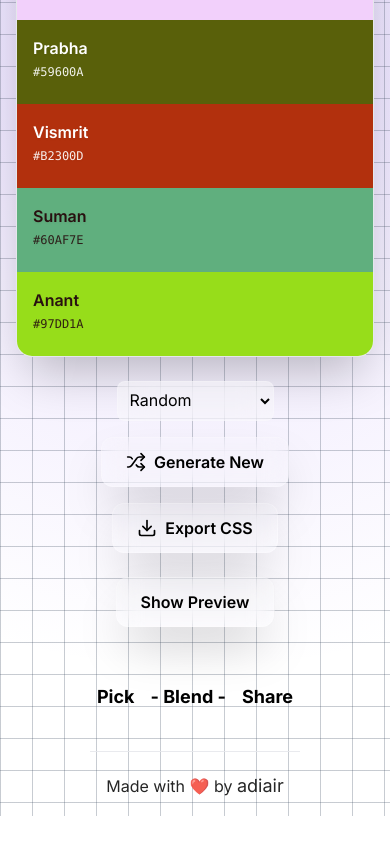
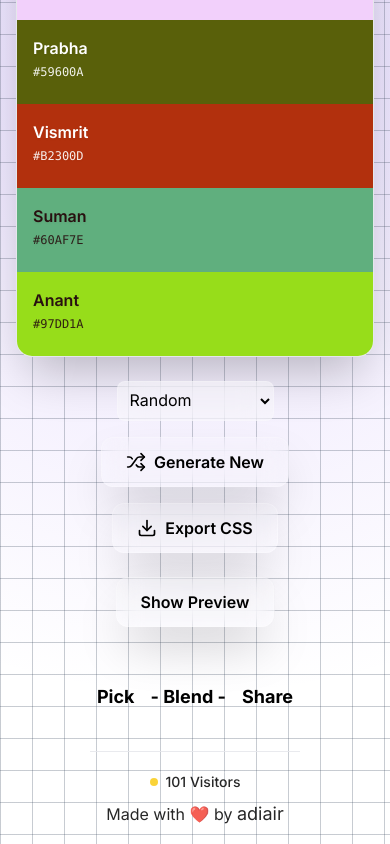
Before and after one commit to adiair/Palette, a Next.js app: page / in a window 390 px wide. Shown: the part 798-1642 px from the top of the page. Before the commit the page ends 1614 px from the top, so only its background shows below. Built offline with nearby package versions, Linux system fonts and the light colour scheme.

Commit message:
live views counter

```diff
--- /dev/null
+++ b/src/app/components/ui/footer-stats.jsx
@@ -0,0 +1,55 @@
+"use client"
+
+import { useState, useEffect } from "react"
+
+export function FooterStats() {
+  const [visitorCount, setVisitorCount] = useState(0)
+  const [currentTime, setCurrentTime] = useState("")
+
+  useEffect(() => {
+    const initializeVisitorCount = () => {
+      const stored = localStorage.getItem("portfolio-visitor-count")
+      const count = stored ? parseInt(stored, 10) : 100 // Start from 100 as base
+      const newCount = count + 1
+      localStorage.setItem("portfolio-visitor-count", newCount.toString())
+      setVisitorCount(newCount)
+    }
+
+    const updateTime = () => {
+      const now = new Date()
+      const bhopalTime = now.toLocaleString("en-IN", {
+        timeZone: "Asia/Kolkata",
+        hour: "numeric",
+        minute: "2-digit",
+        hour12: true,
+      })
+      const location = "Bhopal"
+      setCurrentTime(`${location}, ${bhopalTime}`)
+    }
+
+    initializeVisitorCount()
+    updateTime()
+
+    // Update time every second
+    const timeInterval = setInterval(updateTime, 1000)
+
+    return () => clearInterval(timeInterval)
+  }, [])
+
+  return (
+    <div className="text-sm flex gap-2 justify-center items-center text-muted-foreground">
+      <div
+        className="mb-2  flex justify-center items-center h-5 px-4 sm:px-6 rounded-full gap-2
+          border-t border-white/20"
+      >
+        <div className="relative flex h-2 w-2">
+          <span className="animate-ping absolute inline-flex h-full w-full rounded-full bg-yellow-400 opacity-85"></span>
+          <span className="relative inline-flex rounded-full h-2 w-2 bg-yellow-400"></span>
+        </div>
+        <span className="text-sm sm:text-base font-medium">{visitorCount} Visitors</span>
+
+      </div>
+    </div>
+
+  )
+}
--- a/src/app/page.js
+++ b/src/app/page.js
@@ -8,6 +8,8 @@ import PaletteWindow from './components/PaletteWindow'
 import FeatureSection from './components/FeatureSection'
 import Preview from './components/preview'
 import { generatePalette } from "./utils/paletteGenerator";
+import { FooterStats } from "./components/ui/footer-stats";
+
 
 // Utility functions
 const hslToHex = (h, s, l) => {
@@ -222,12 +224,14 @@ export default function Home() {
         </div>
 
         <footer className="mt-5 border-t px-4 sm:px-20 md:px-40 lg:px-60 pt-5 text-center text-black opacity-85">
+           <FooterStats />
           <p>
             Made with ❤️ by{" "}
             <a href="https://adiair.netlify.app" className="text-lg  hover:text-blue-600 transition">
               adiair
             </a>
           </p>
+
         </footer>
       </main>
     </div>
```
